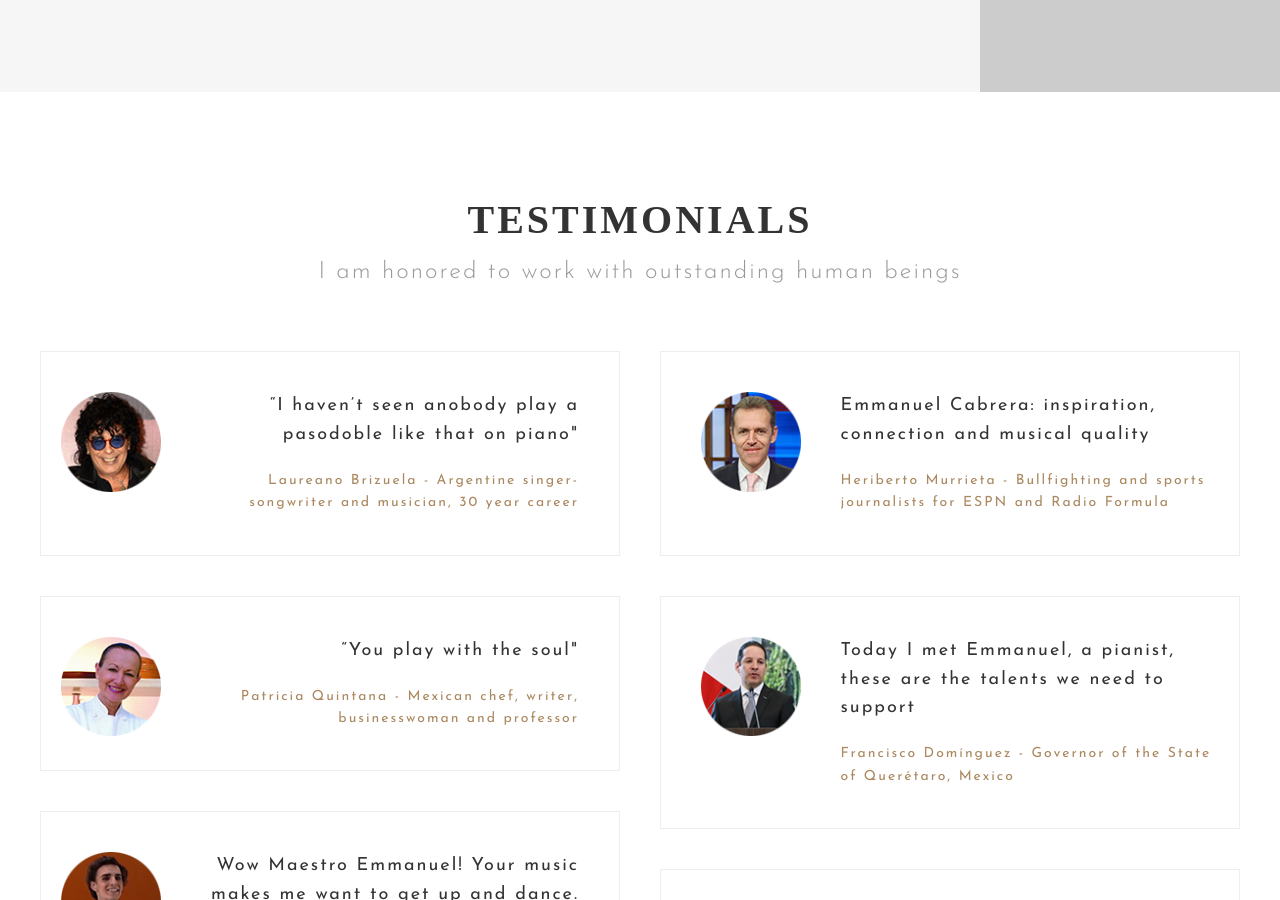
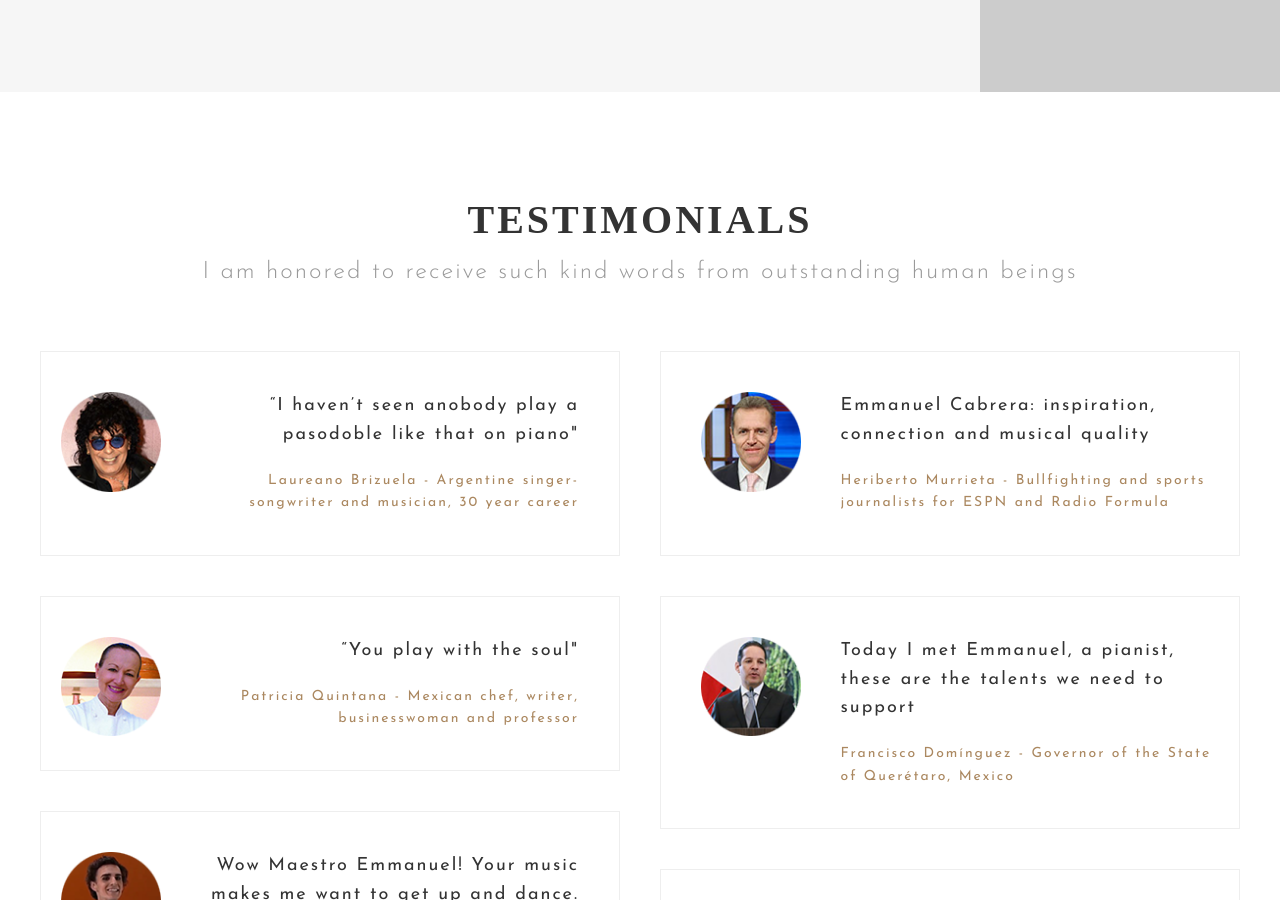
Before and after one commit to guicaro/musicemmanuel, a Jekyll site: the page built from index.html, in a window 1280 px wide and 900 px high, scrolled down 3522 px. Built offline with Jekyll 4.4.1, drawn with Linux system fonts in a browser that asks for light colours; some web fonts are replaced; some of the changed text lies outside the part shown.

```diff
--- a/_config.yml
+++ b/_config.yml
@@ -6,7 +6,7 @@
 # 'jekyll serve'. If you change this file, please restart the server process.
 
 # Site settings
-title: Música | Emmanuel Cabrera
+title: Music | Emmanuel Cabrera
 email: emmanuelcabrer6@gmail.com
 description: > # this means to ignore newlines until "baseurl:"
   Biography, music and news for Emmanuel Cabrera, young composer and pianist from
--- a/index.html
+++ b/index.html
@@ -188,7 +188,7 @@ clients:
     <div class="row">
       <div class="medium-10 medium-centered columns">
         <h2>Testimonials</h2>
-        <p>I am honored to work with outstanding human beings</p>
+        <p>I am honored to receive such kind words from outstanding human beings</p>
       </div>
     </div>
   </div>
```
